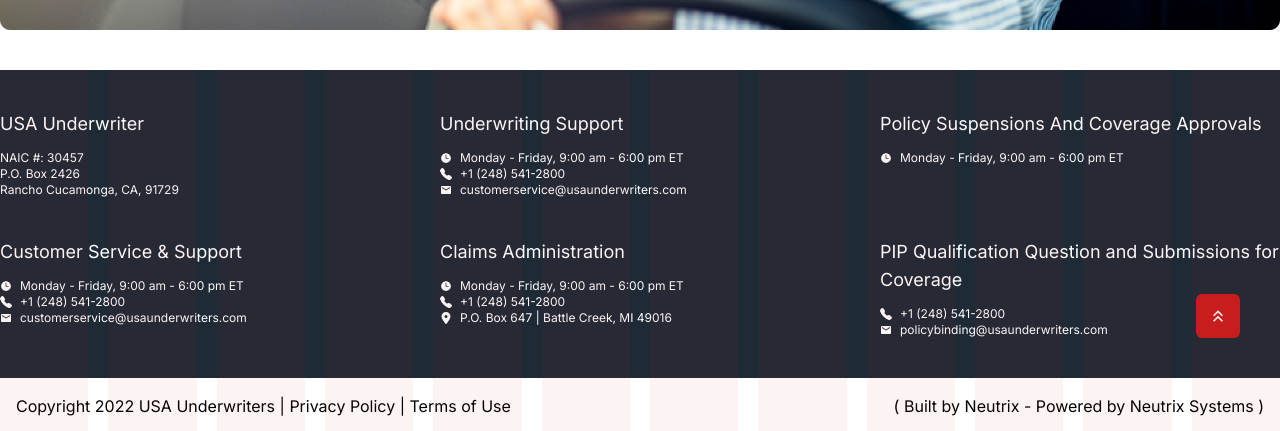
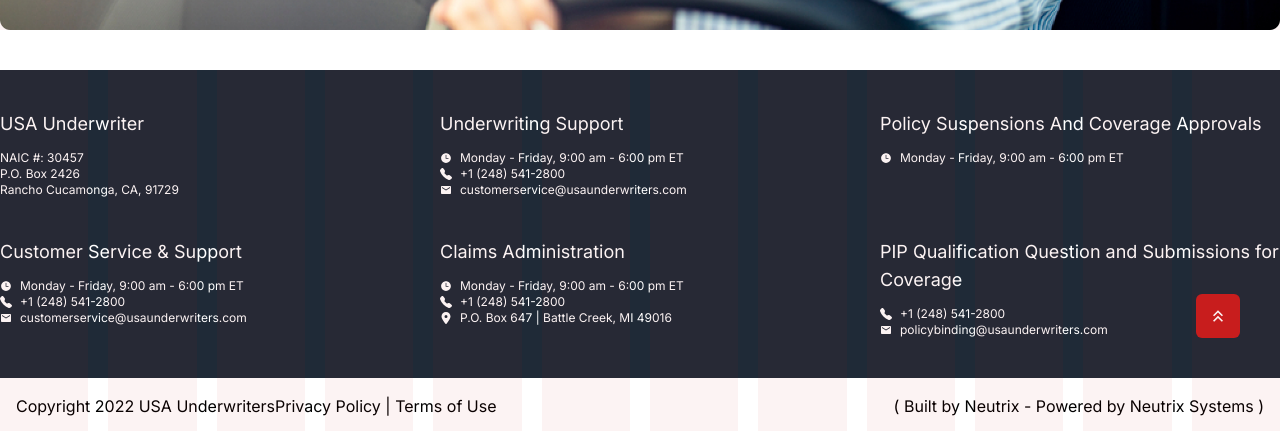
Before and after one commit to MatrixGlitch-Hridoy/Daniyal-Frontend, a Next.js app: page / in a window 1280 px wide. Shown: the part 1661-2092 px from the top of the page. Built offline with nearby package versions, Linux system fonts and the light colour scheme.

Commit message:
refactor[ui] changed copyright design

```diff
--- a/src/app/layout.js
+++ b/src/app/layout.js
@@ -6,6 +6,7 @@
 import Footer from "@/components/Footer";
 import Overlay from "@/components/Overlay";
 import Scroll from "@/components/Scroll";
+import Copyright from "@/components/Copyright";
 
 const inter = Inter({ subsets: ["latin"] });
 
@@ -24,21 +25,11 @@
           </div>
         </div>
         {children}
-        <div>
-          <div className="bg-footer relative">
-            <Scroll />
-            <Footer />
-          </div>
-          <div className="container mx-auto relative">
-            <Overlay />
-            <div className="px-4 mt-5 md:mt-0 md:p-4 flex items-center justify-between bg-white flex-wrap gap-4 text-center text-xs md:text-base">
-              <p>
-                Copyright 2022 USA Underwriters | Privacy Policy | Terms of Use
-              </p>
-              <p>( Built by Neutrix - Powered by Neutrix Systems )</p>
-            </div>
-          </div>
+        <div className="bg-footer relative">
+          <Scroll />
+          <Footer />
         </div>
+        <Copyright />
       </body>
     </html>
   );
--- /dev/null
+++ b/src/components/Copyright.jsx
@@ -0,0 +1,19 @@
+import React from "react";
+import Overlay from "./Overlay";
+
+const Copyright = () => {
+  return (
+    <div className="container mx-auto relative">
+      <Overlay />
+      <div className="p-4 md:p-4 flex items-center justify-center md:justify-between md:bg-white bg-footer text-white md:text-black flex-wrap gap-4 text-center text-xs md:text-base">
+        <div className="flex flex-col md:flex-row items-center justify-center">
+          <p>Copyright 2022 USA Underwriters</p>
+          <p>Privacy Policy | Terms of Use</p>
+        </div>
+        <p>( Built by Neutrix - Powered by Neutrix Systems )</p>
+      </div>
+    </div>
+  );
+};
+
+export default Copyright;
```
